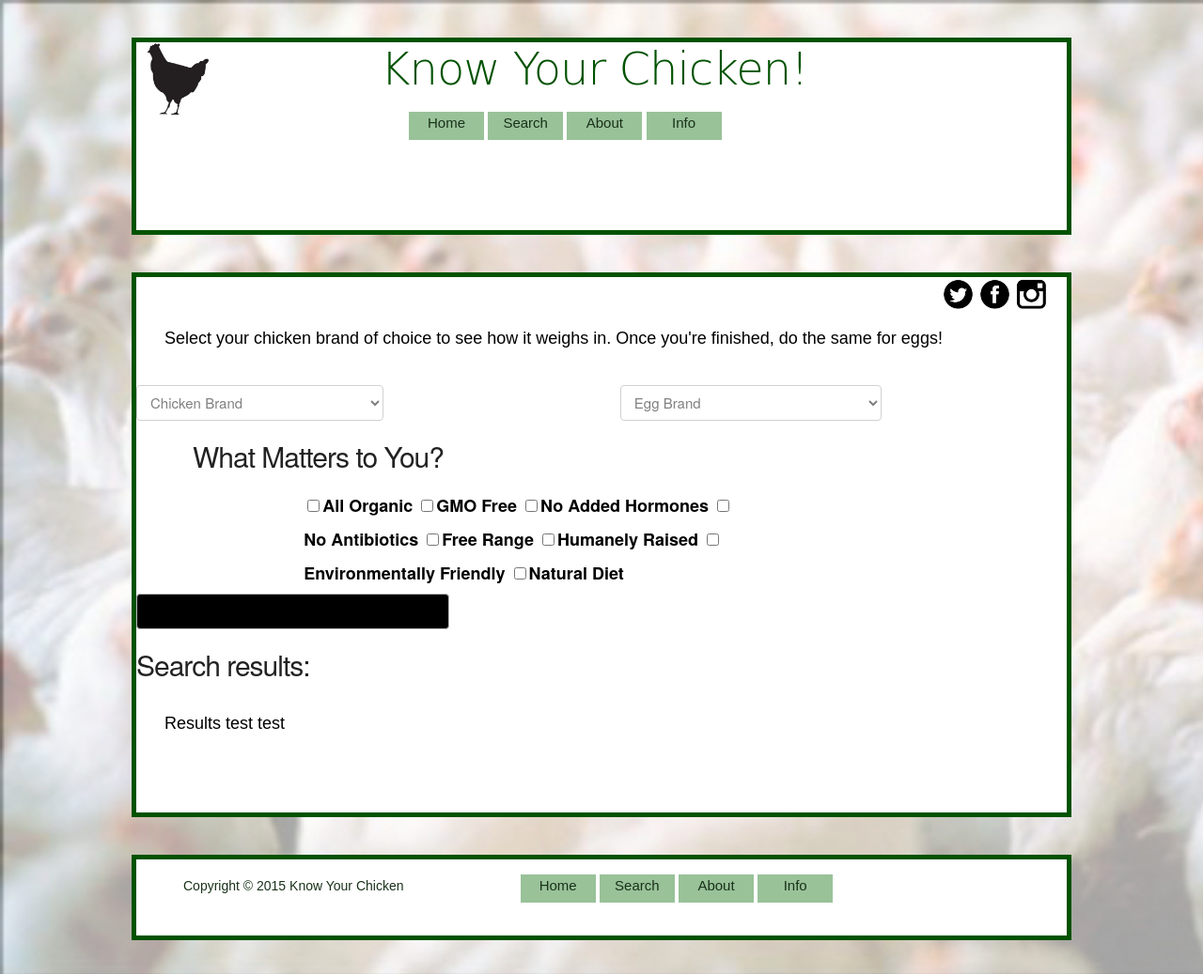
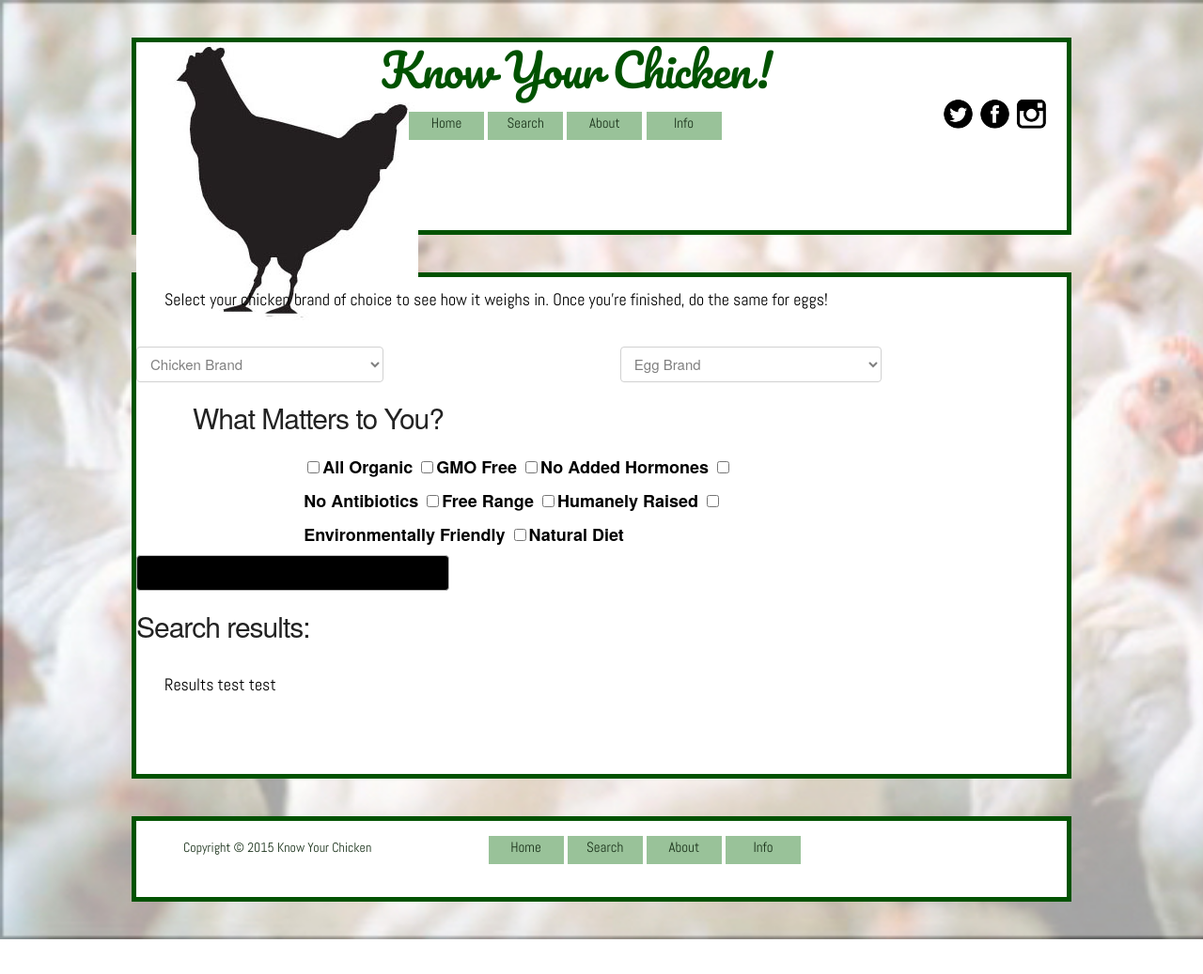
Before and after one commit to satuba/know-your-chicken, a plain HTML site: page index.html in a window 1280 px wide. Shown: the top 1037 px of the page at 94% size. After the commit the page ends 1000 px from the top, so only its background shows below. Drawn offline with nearby package versions, Linux system fonts and the light colour scheme.

Commit message:
update index styling for real this time

```diff
--- a/index.html
+++ b/index.html
@@ -8,14 +8,14 @@
     <meta charset="utf-8">
     <meta http-equiv="X-UA-Compatible" content="IE=edge">
     <meta name="viewport" content="width=device-width, initial-scale=1">
-    <link href='http://fonts.googleapis.com/css?family=Sigmar+One' rel='stylesheet' type='text/css'>
+    <link href='http://fonts.googleapis.com/css?family=Abel|Pacifico' rel='stylesheet' type='text/css'>
   </head>
   <body>
     <header class="headerfooter">
       <div class="container">
         <div class="row">
           <div class="two.columns footerlayout" id="footerimage">
-            <img src="images/chicken.jpg" width="80px">
+            <img src="images/chicken.jpg"/>
           </div>
           <div class="six.columns footerlayout">
             <h1 class="TOP">Know Your Chicken!</h1>
@@ -28,15 +28,16 @@
               <li class="navbar"><a href="information.html">Info</a></li>
             </ul>
           </nav>
+          <div class="socialicons">
+            <a href="http://www.twitter.com" target="_blank"><img src="images/twit.png" alt="Follow us on Twitter" width="35px"/></a>
+            <a href="http://www.facebook.com" target="_blank"><img src="images/fb.png" alt="Follow us on Facebook" width="35px"/></a>
+            <a href="http://instagram.com/" target="_blank"><img src="images/insta.png" alt="Follow us on Instagram" width="35px"/></a>
+          </div>
         </div>
       </div>
     </header>
     <main>
-      <div class="socialicons">
-        <a href="http://www.twitter.com" target="_blank"><img src="images/twit.png" alt="Follow us on Twitter" width="35px"/></a>
-        <a href="http://www.facebook.com" target="_blank"><img src="images/fb.png" alt="Follow us on Facebook" width="35px"/></a>
-        <a href="http://instagram.com/" target="_blank"><img src="images/insta.png" alt="Follow us on Instagram" width="35px"/></a>
-      </div>
+
       <div class="container">
         <div class="row">
           <div class="twelve columns">
```
